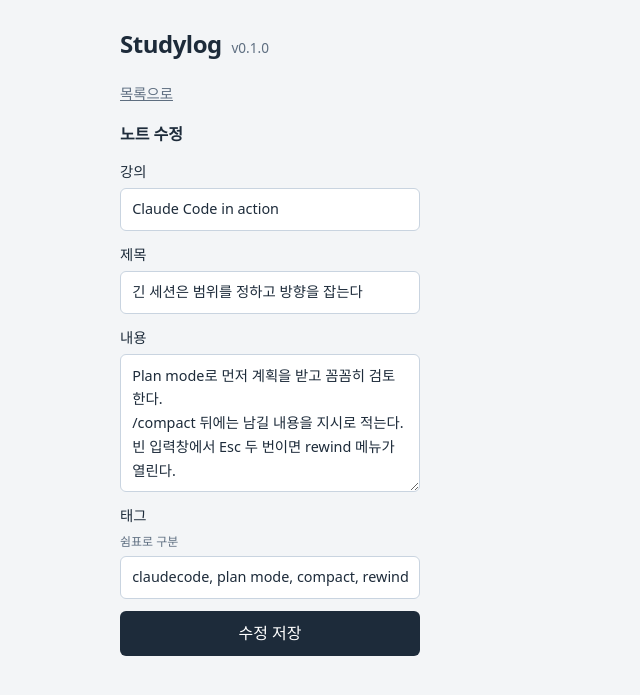
After one commit to soyoung01/studylog, a Flask app: page /notes/1/edit in a window 1280 px wide. The commit adds this page. Shown: the top 695 px of the page, without its empty margins (0-640 px from the left). Run offline with Flask 3, Linux system fonts and the light colour scheme; parts of the project's set-up code (start-up, migrations or seed data) failed here and were passed over; some web fonts are replaced.

Commit message:
feat: note edit 기능 추가

```diff
--- a/src/studylog/app.py
+++ b/src/studylog/app.py
@@ -65,6 +65,27 @@ def create_app(config: dict[str, Any] | None = None) -> Flask:
             abort(404)
         return render_template("note.html", note=note)
 
+    @app.get("/notes/<int:note_id>/edit")
+    def edit_note_form(note_id: int) -> str:
+        note = repo.get(note_id)
+        if note is None:
+            abort(404)
+        return render_template("edit.html", note=note)
+
+    @app.post("/notes/<int:note_id>/edit")
+    def edit_note(note_id: int) -> Response:
+        if repo.get(note_id) is None:
+            abort(404)
+        course = request.form.get("course", "").strip()
+        title = request.form.get("title", "").strip()
+        body = request.form.get("body", "").strip()
+        if not title or not body:
+            flash("제목과 내용을 모두 입력해야 저장할 수 있어요.", "error")
+            return redirect(url_for("edit_note_form", note_id=note_id))
+        repo.update(note_id, course or "기타", title, body, parse_tags(request.form.get("tags", "")))
+        flash("노트를 수정했어요.", "ok")
+        return redirect(url_for("note_detail", note_id=note_id))
+
     @app.post("/notes/<int:note_id>/delete")
     def delete_note(note_id: int) -> Response:
         if not repo.delete(note_id):
--- a/src/studylog/db.py
+++ b/src/studylog/db.py
@@ -53,6 +53,16 @@ class NoteRepository:
         row = self._conn.execute("SELECT * FROM notes WHERE id = ?", (note_id,)).fetchone()
         return self._row_to_note(row) if row else None
 
+    def update(self, note_id: int, course: str, title: str, body: str, tags: list[str]) -> Note | None:
+        cur = self._conn.execute(
+            "UPDATE notes SET course = ?, title = ?, body = ?, tags = ? WHERE id = ?",
+            (course, title, body, ",".join(tags), note_id),
+        )
+        self._conn.commit()
+        if cur.rowcount == 0:
+            return None
+        return self.get(note_id)
+
     def list_notes(self, tag: str | None = None, query: str | None = None) -> list[Note]:
         rows = self._conn.execute("SELECT * FROM notes ORDER BY id DESC").fetchall()
         notes = [self._row_to_note(r) for r in rows]
--- a/src/studylog/static/style.css
+++ b/src/studylog/static/style.css
@@ -116,5 +116,6 @@ footer { display: flex; flex-wrap: wrap; gap: 0.5rem; align-items: center; font-
 
 .detail { max-width: 720px; background: var(--card); padding: 2rem; }
 .detail h1 { font-size: 1.8rem; line-height: 1.35; margin: 0.2rem 0 1rem; letter-spacing: -0.01em; }
-.detail form { margin-top: 2rem; }
+.detail .actions { display: flex; align-items: center; gap: 1rem; margin-top: 2rem; }
+.detail .actions .back { margin: 0; }
 .back { display: inline-block; margin-bottom: 1rem; font-size: 0.9rem; color: var(--slate); }
--- /dev/null
+++ b/src/studylog/templates/edit.html
@@ -0,0 +1,25 @@
+{% extends "base.html" %}
+{% block title %}{{ note.title }} 수정 | Studylog{% endblock %}
+{% block content %}
+<div class="layout">
+  <section class="panel">
+    <a class="back" href="{{ url_for('note_detail', note_id=note.id) }}">목록으로</a>
+    <h2>노트 수정</h2>
+    <form method="post" action="{{ url_for('edit_note', note_id=note.id) }}" class="note-form">
+      <label>강의
+        <input name="course" value="{{ note.course }}" placeholder="Claude Code in action">
+      </label>
+      <label>제목
+        <input name="title" required value="{{ note.title }}" placeholder="오늘 배운 한 가지">
+      </label>
+      <label>내용
+        <textarea name="body" rows="5" required placeholder="핵심만 짧게 적어두세요">{{ note.body }}</textarea>
+      </label>
+      <label>태그 <small>쉼표로 구분</small>
+        <input name="tags" value="{{ note.tags|join(', ') }}" placeholder="claudecode, plan mode">
+      </label>
+      <button type="submit">수정 저장</button>
+    </form>
+  </section>
+</div>
+{% endblock %}
```
Also changed, not shown: src/studylog/templates/note.html (+7 -4 lines), tests/test_db.py (+17 -0 lines), tests/test_routes.py (+38 -0 lines).
